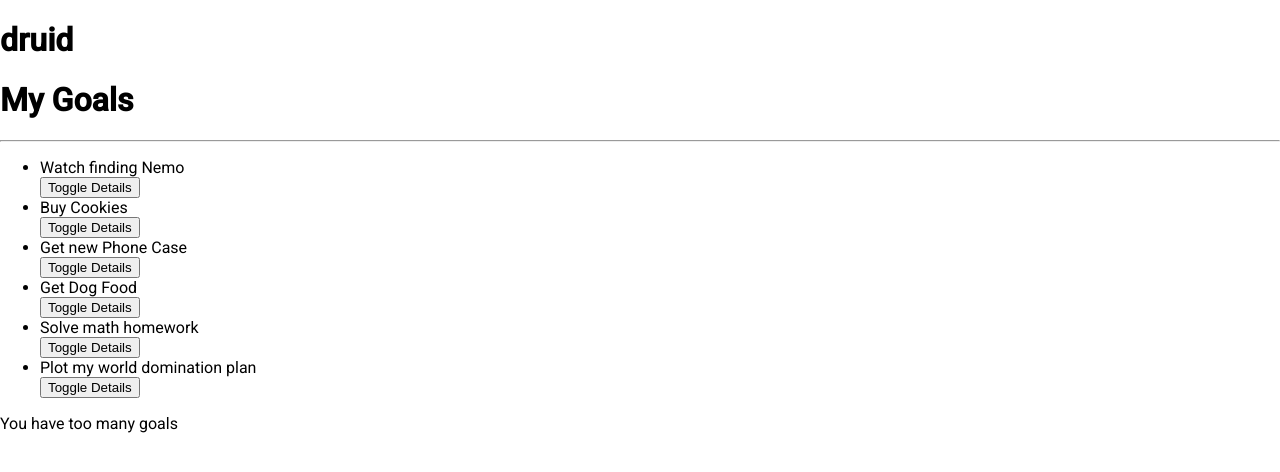
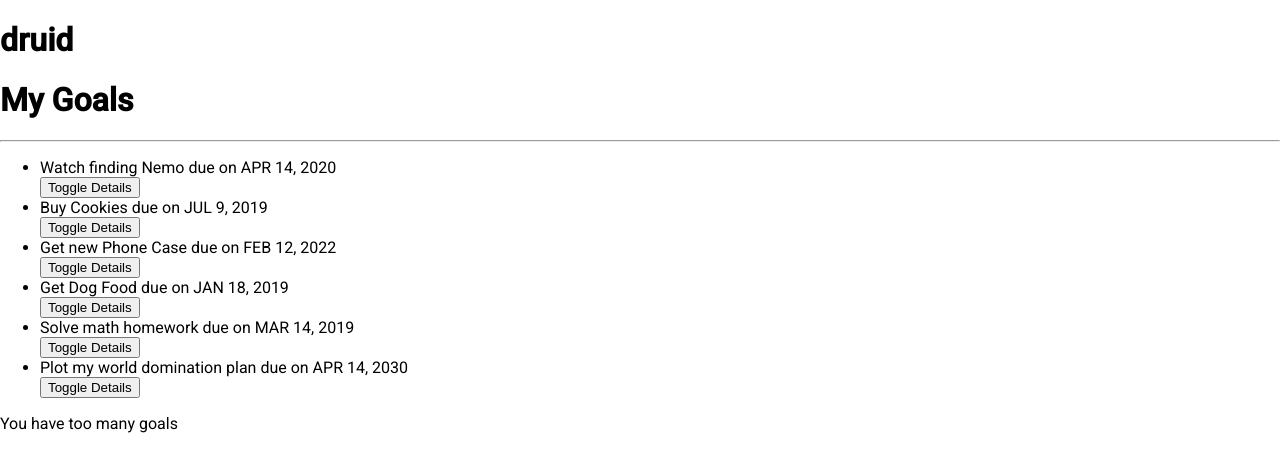
Before and after one commit to angels101/AngularWeek1, an Angular app: page / in a window 1280 px wide. Shown: the top 472 px of the page. Built offline with nearby package versions, Linux system fonts and the light colour scheme.

Commit message:
The date pipe and chaining them

```diff
--- a/src/app/goal.ts
+++ b/src/app/goal.ts
@@ -1,6 +1,8 @@
 export class Goal {
     showDescription: boolean;
-    constructor(public id: number,public name: string,public description: string){
+    constructor(public id: number,public name: string,public description: string,
+      public completeDate: Date)
+      {
       this.showDescription=false;
     }
   }
--- a/src/app/goal/goal.component.html
+++ b/src/app/goal/goal.component.html
@@ -2,10 +2,11 @@
 <hr>
 <ul>
   <div *ngFor='let goal of goals;let i = index'>
-    <li appStrikethrough>{{goal.name}}</li>
+    <li appStrikethrough>{{goal.name}} due on {{goal.completeDate|date|uppercase}}</li>
     <button (click)='toggleDetails(i)'>Toggle Details</button>
     <app-goal-detail *ngIf='goal.showDescription' [goal]='goal' (isComplete)='
     completeGoal($event,i)'></app-goal-detail>
   </div>
 </ul>
+
 <p *ngIf='goals.length > 5'>You have too many goals</p>
--- a/src/app/goal/goal.component.ts
+++ b/src/app/goal/goal.component.ts
@@ -10,12 +10,12 @@
 export class GoalComponent implements OnInit {
 
   goals: Goal[] = [
-    new Goal(1, 'Watch finding Nemo', 'Find an online version and watch merlin find his son'),
-    new Goal(2,'Buy Cookies','I have to buy cookies for the parrot'),
-    new Goal(3,'Get new Phone Case','Diana has her birthday coming up soon'),
-    new Goal(4,'Get Dog Food','Pupper likes expensive snacks'),
-    new Goal(5,'Solve math homework','Damn Math'),
-    new Goal(6,'Plot my world domination plan','Cause I am an evil overlord'),
+    new Goal(1, 'Watch finding Nemo', 'Find an online version and watch merlin find his son',new Date(2020,3,14)),
+    new Goal(2,'Buy Cookies','I have to buy cookies for the parrot',new Date(2019,6,9)),
+    new Goal(3,'Get new Phone Case','Diana has her birthday coming up soon',new Date(2022,1,12)),
+    new Goal(4,'Get Dog Food','Pupper likes expensive snacks',new Date(2019,0,18)),
+    new Goal(5,'Solve math homework','Damn Math',new Date(2019,2,14)),
+    new Goal(6,'Plot my world domination plan','Cause I am an evil overlord',new Date(2030,3,14)),
   ];
 
 
```
